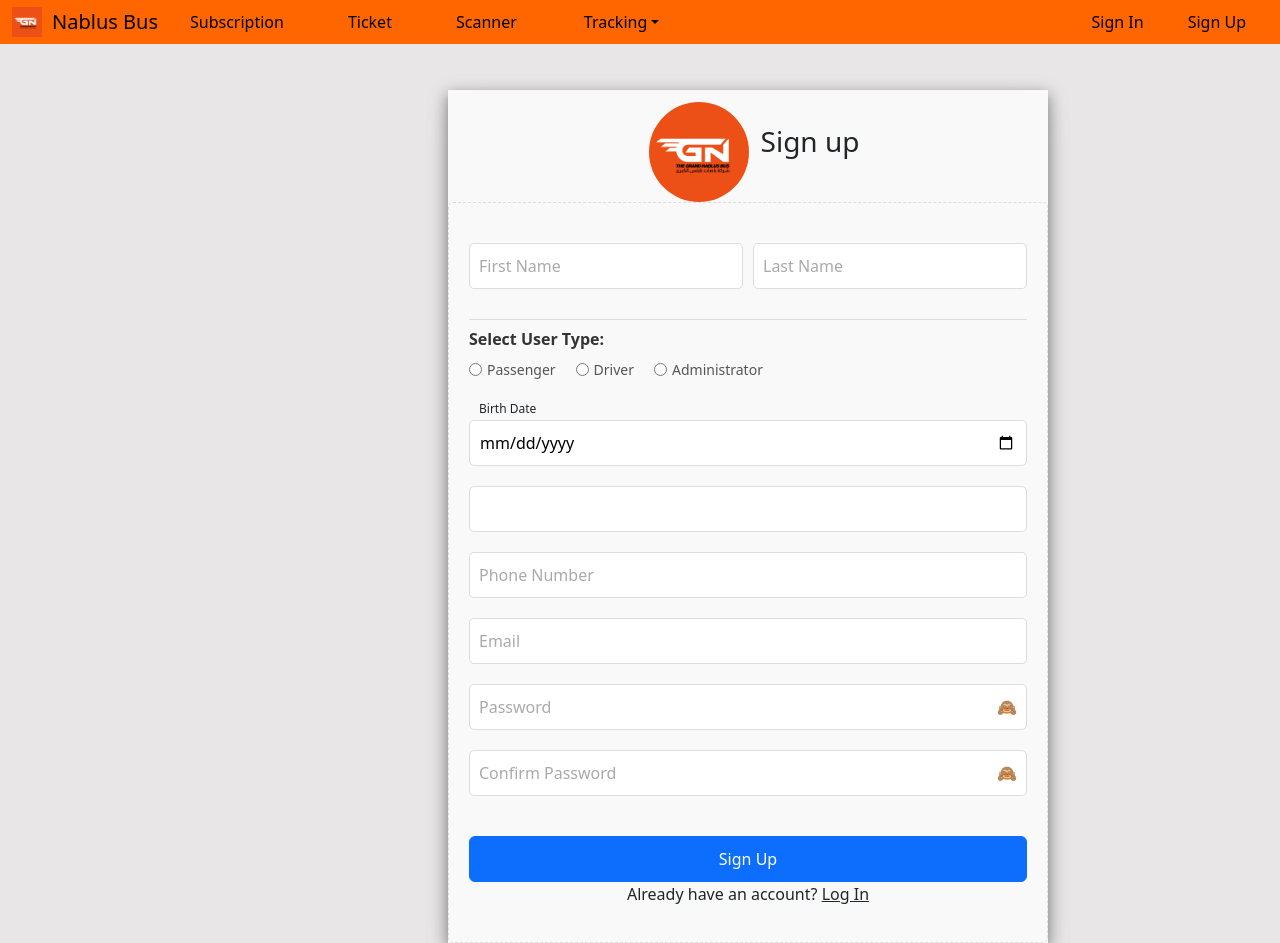
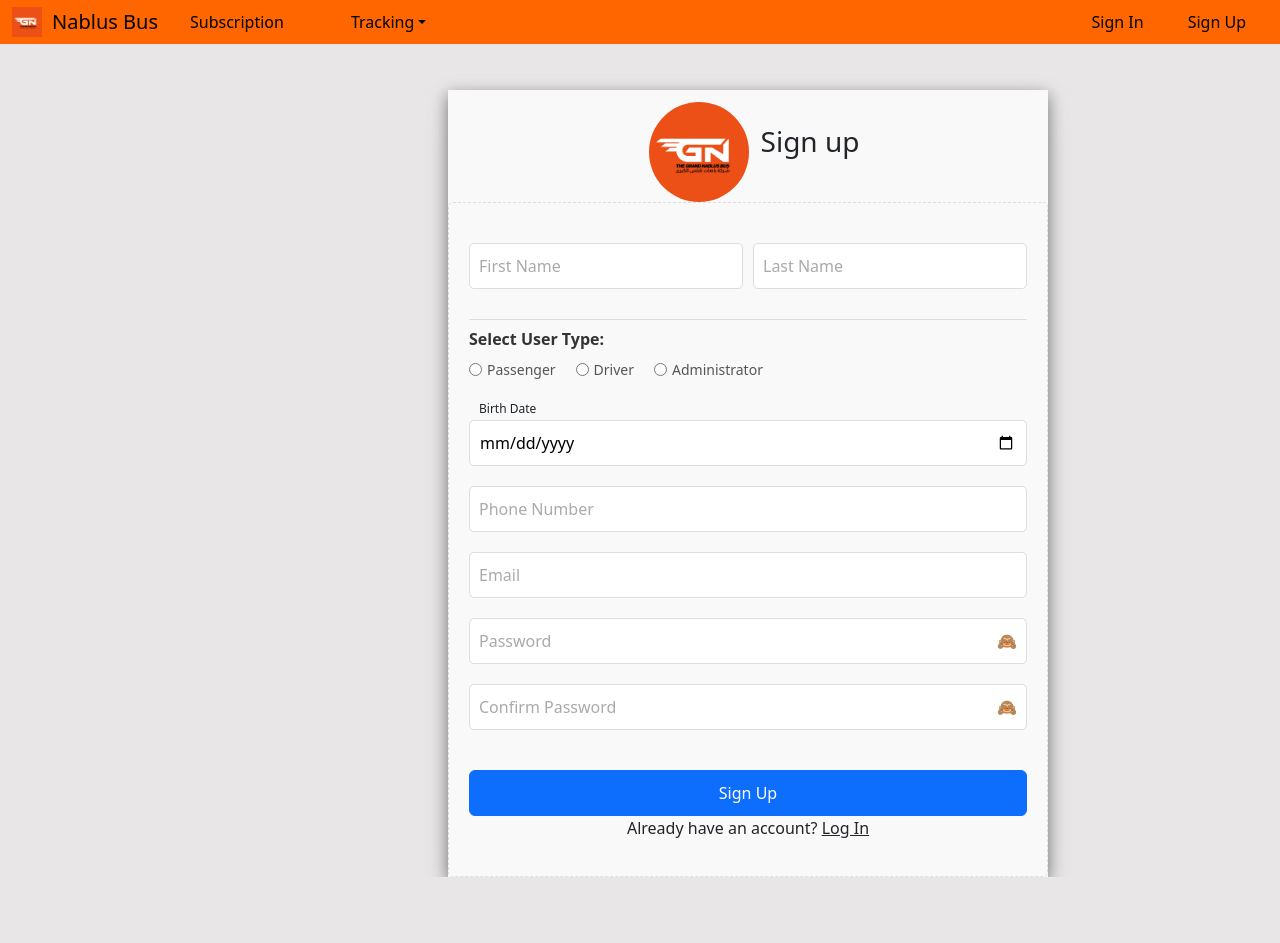
Before and after one commit to omarPALE/NablusBus, a React (Vite) app in the folder web/client/login/: page /signup in a window 1280 px wide. After the commit the page ends 877 px from the top, so only its background shows below. Built offline with nearby package versions, Linux system fonts and the light colour scheme.

Commit message:
fix sign upbugs with user name

```diff
--- a/web/client/login/component/Home-component/ProfileMenu.jsx
+++ b/web/client/login/component/Home-component/ProfileMenu.jsx
@@ -16,6 +16,9 @@ export default function ProfileMenu(props) {
       email: "",
       username: "",
     }));
+    localStorage.removeItem("user");
+    sessionStorage.removeItem("user"); // or any other storage you use
+
     navigate("/login");
   };
 
--- a/web/client/login/component/Nav.jsx
+++ b/web/client/login/component/Nav.jsx
@@ -49,14 +49,18 @@ export default function Nav(props) {
                 Subscription
               </a>
             </li>
+            {props.userState.loggedIn &&
+              props.userState.role === "passenger" && (
                 <li>
                   <a
                     className="btn btn-outline-success"
                     onClick={() => navigate("ticket")}
                   >
-                Ticket
+                    My Ticket
                   </a>
                 </li>
+              )}
+            {props.userState.loggedIn && props.userState.role === "driver" && (
               <li>
                 <a
                   className="btn btn-outline-success"
@@ -65,6 +69,7 @@ export default function Nav(props) {
                   Scanner
                 </a>
               </li>
+            )}
             <li>
               <TrackingDropdown />
             </li>
@@ -103,6 +108,7 @@ Nav.propTypes = {
     loggedIn: PropTypes.bool.isRequired,
     email: PropTypes.string.isRequired,
     username: PropTypes.string.isRequired,
+    role: PropTypes.string,
   }).isRequired,
   setUserState: PropTypes.func.isRequired,
 };
--- a/web/client/login/component/Subscription-component/PricingTable.jsx
+++ b/web/client/login/component/Subscription-component/PricingTable.jsx
@@ -19,9 +19,6 @@ const PricingTable = (props) => {
     qr_code: "123",
     price: 3,
   });
-  useEffect(() => {
-    console.log("TicketSection qrCode received from parent:", props.qrCode);
-  }, [props.qrCode]); // Log qrCode when it changes
 
   useEffect(() => {
     const fetchData = async () => {
--- a/web/client/login/component/Subscription-component/Ticket-section.jsx
+++ b/web/client/login/component/Subscription-component/Ticket-section.jsx
@@ -40,7 +40,6 @@ const TicketSection = (props) => {
       if (ticketRef.current) observer.unobserve(ticketRef.current);
     };
   }, []);
-  console.log("ticket info", props.ticket || "Ticket is not available yet.");
 
   // useEffect(() => {
   //   if (!props.isMyTicket || !props.ticketID) {
@@ -96,7 +95,7 @@ const TicketSection = (props) => {
             <div className="ticket-info">
               <p>
                 <strong>Departure:</strong>{" "}
-                {props.ticket.departure || ticketInfo.departure}
+                {props.ticket.departure || ticketInfo?.departure}
               </p>
               <p>
                 <strong>Destination:</strong>{" "}
--- a/web/client/login/component/Subscription-component/Ticket.css
+++ b/web/client/login/component/Subscription-component/Ticket.css
@@ -299,7 +299,7 @@ ticket Description
   padding: 60px;
   background-color: #f9f9f9;
   border-radius: 10px;
-  margin-top: -60px;
+  margin-top: 60px;
   opacity: 0; /* Start hidden */
   transform: translateY(50px); /* Start slightly below */
   transition: all 0.6s ease-out; /* Smooth transition */
--- a/web/client/login/component/Subscription.jsx
+++ b/web/client/login/component/Subscription.jsx
@@ -1,11 +1,9 @@
 import { useState } from "react";
-import TicketSection from "./Subscription-component/Ticket-section";
 import TicketBenefits from "./Subscription-component/Description-component";
 import PricingTable from "./Subscription-component/PricingTable";
 import PropType from "prop-types";
 export default function Subscription(props) {
   const [qrCodeValue, setQrCodeValue] = useState("");
-  const [isTicketPage] = useState("false");
 
   return (
     <div>
@@ -13,11 +11,6 @@ export default function Subscription(props) {
         userState={props.userState}
         qrCode={qrCodeValue}
         setQRcode={setQrCodeValue}
-      />
-      <TicketSection
-        qrCode={qrCodeValue}
-        setQRcode={setQrCodeValue}
-        isMyTicket={isTicketPage}
       />
       <TicketBenefits />
     </div>
--- a/web/client/login/component/login-component/Login-Content.jsx
+++ b/web/client/login/component/login-component/Login-Content.jsx
@@ -67,7 +67,7 @@ export default function LoginContent(props) {
       });
 
       if (response.status === 200) {
-        const { email, username, id } = response.data;
+        const { email, username, id, role } = response.data;
 
         // Save user data to storage
         const userData = { email, username, id };
@@ -84,6 +84,7 @@ export default function LoginContent(props) {
           email: email,
           username: username,
           user_id: id,
+          role: role, // Add role to user state for additional functionalities
         }));
 
         navigate("/home");
--- a/web/client/login/component/signup-component/SignupForm.jsx
+++ b/web/client/login/component/signup-component/SignupForm.jsx
@@ -135,14 +135,13 @@ const showSuccess = (input) => {
   const error = formField.querySelector("small");
   error.textContent = "";
 };
-
 const SignupForm = (props) => {
   const navigate = useNavigate();
   const [focusStates, setFocusStates] = useState({});
   const [values, setValues] = useState({});
   const [showPassword, setShowPassword] = useState([true]);
   const [confirmShowPassword, setConfirmShowPassword] = useState([false]);
-  const [message, setMessage] = useState("");
+  const [setMessage] = useState("");
 
   // props.setUserState(() => ({
   //   ...props.userState,
@@ -170,7 +169,6 @@ const SignupForm = (props) => {
     e.preventDefault();
 
     // Log the formRefs object
-    console.log(formRefs);
     // Validate form fields
     let isUsernameValid = checkUsername("firstnameEl", "First Name"),
       isLastNameValid = checkUsername("lastnameEl", "Last Name"),
@@ -194,36 +192,34 @@ const SignupForm = (props) => {
     if (isFormValid) {
       try {
         const formData = {
-          firstname: formRefs.current.firstnameEl.value, // Replace with the actual ref for username
-          lastName: formRefs.current.lastnameEl.value, // Replace with the actual ref for
+          username:
+            formRefs.current.firstnameEl.value + // Replace with the actual ref for username
+            formRefs.current.lastnameEl.value, // Replace with the actual ref for
           phone: formRefs.current.phoneEl.value, // Replace with the actual ref for email
           email: formRefs.current.emailEl.value, // Replace with the actual ref for email
           password: formRefs.current.passwordEl.value, // Replace with the actual ref for password
+          role:
+            values.userType.charAt(0).toLowerCase() + values.userType.slice(1),
         };
+
         props.setUserState(() => ({
           ...props.userState,
           loggedIn: true,
         }));
-        console.log(
-          "hiiiiiiiiiiiiiiiiiiiiiiiiiiiiiiii:" + props.userState.loggedIn
-        );
+
         const response = await axios.post(
           "http://localhost:5000/users/add",
           formData
         );
 
+        navigate("/home");
         setMessage("Sign up successful!");
-        console.log(response.data); // Handle the returned data
       } catch (err) {
         props.setUserState(() => ({
           ...props.userState,
           loggedIn: false,
         }));
-        if (
-          err.response &&
-          err.response.data &&
-          err.response.data.includes("duplicate key value violates")
-        ) {
+        if (err.response && err.response.data) {
           // Show a popup or alert if duplicate key error
           alert(
             "This username or email is already in use. Please try another."
@@ -494,7 +490,7 @@ const SignupForm = (props) => {
 
         {[
           { name: "date", label: "Birth Date", type: "date", refName: "date" },
-          {},
+
           {
             name: "phone",
             label: "Phone Number",
--- a/web/client/login/src/App.jsx
+++ b/web/client/login/src/App.jsx
@@ -15,6 +15,7 @@ function App() {
     email: "",
     username: "",
     userID: 0,
+    role: "passenger",
   });
 
   return (
@@ -44,6 +45,7 @@ function App() {
             <Subscription setUserState={setUserState} userState={userState} />
           }
         />
+        {userState.loggedIn && (
           <Route
             path="/ticket"
             element={
@@ -53,6 +55,7 @@ function App() {
               />
             }
           />
+        )}
         <Route path="/scan" element={<DriverScanner />} />
       </Routes>
     </div>
```
Also changed, not shown: 1 other file (tests, documents, lock files or other folders). Lines whose indentation alone changed are shown as unchanged.
